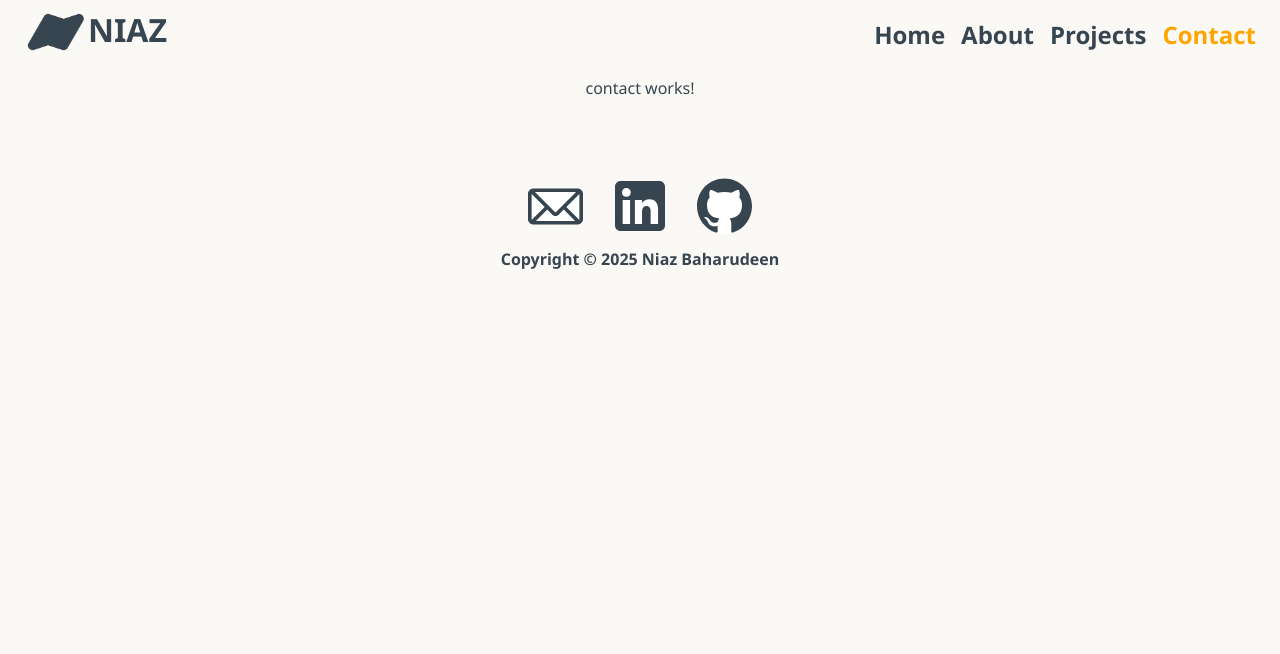
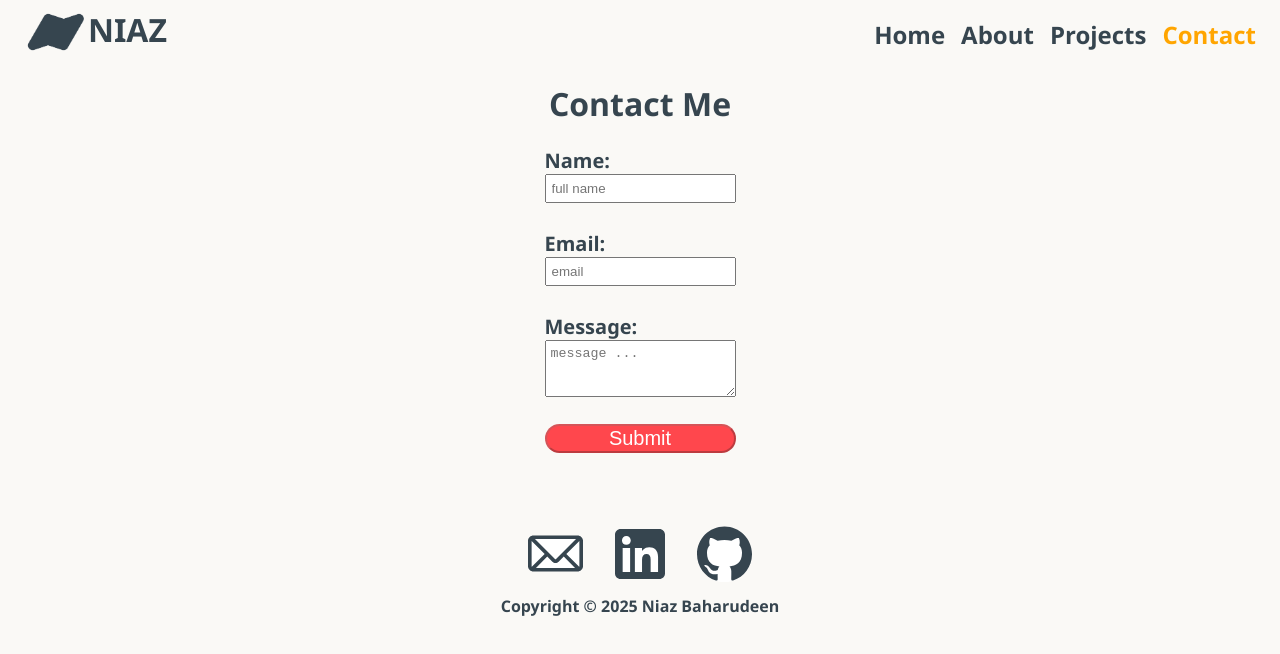
Before and after one commit to tuk05348/website-frontend, an Angular app: page /contact in a window 1280 px wide. Shown: the top 654 px of the page. Built offline with nearby package versions, Linux system fonts and the light colour scheme.

Commit message:
Made a basic reactive form with validators to disable the submit button when a field's user input does not meet requirements.

```diff
--- a/src/app/contact/contact.component.css
+++ b/src/app/contact/contact.component.css
@@ -0,0 +1,36 @@
+.contact-page {
+    display: flex;
+    flex-direction: column;
+    align-items: center;
+}
+
+.contact-form {
+    display: flex;
+    flex-direction: column;
+    font-size: 1.25rem;
+    font-weight: bold;
+    padding-bottom: 5%;
+}
+
+h2 {
+    display: inline;
+}
+
+.input {
+    padding: 5px;
+}
+
+.input-area {
+    padding: 5px 5px 20px;
+}
+
+.submit {
+    background-color: #FF474D;
+    color: #FFFFFF;
+    border-radius: 1em;
+    font-size: 1.25rem;
+}
+
+.submit:hover {
+    background-color: #FF7074;
+}
--- a/src/app/contact/contact.component.html
+++ b/src/app/contact/contact.component.html
@@ -1 +1,12 @@
-<p>contact works!</p>
+<div class="contact-page">
+    <h1>Contact Me</h1>
+    <form class="contact-form" [formGroup]="contactForm" (ngSubmit)="onSubmit()">
+        <label for="name">Name:</label>
+        <input class="input" type="text" id="name" placeholder="full name" formControlName="name"><br>
+        <label for="email">Email:</label>
+        <input class="input" type="email" id="email" placeholder="email" formControlName="email"><br>
+        <label for="message">Message:</label>
+        <textarea class="input-area" id="message" name="message" placeholder="message ..." formControlName="message"></textarea><br>
+        <button class="submit" type="submit" [disabled]="!contactForm.valid">Submit</button>
+    </form>
+</div>
--- a/src/app/contact/contact.component.ts
+++ b/src/app/contact/contact.component.ts
@@ -1,11 +1,22 @@
 import { Component } from '@angular/core';
+import { FormControl, FormGroup, ReactiveFormsModule, Validators } from '@angular/forms';
 
 @Component({
   selector: 'app-contact',
-  imports: [],
+  imports: [ReactiveFormsModule],
   templateUrl: './contact.component.html',
   styleUrl: './contact.component.css'
 })
 export class ContactComponent {
 
+  contactForm = new FormGroup({
+    name: new FormControl('', Validators.required),
+    email: new FormControl('', [Validators.required, Validators.email]),
+    message: new FormControl('', [Validators.required, Validators.maxLength(200)])
+  })
+
+  onSubmit() {
+    console.log(this.contactForm.value)
+  }
+
 }
```
